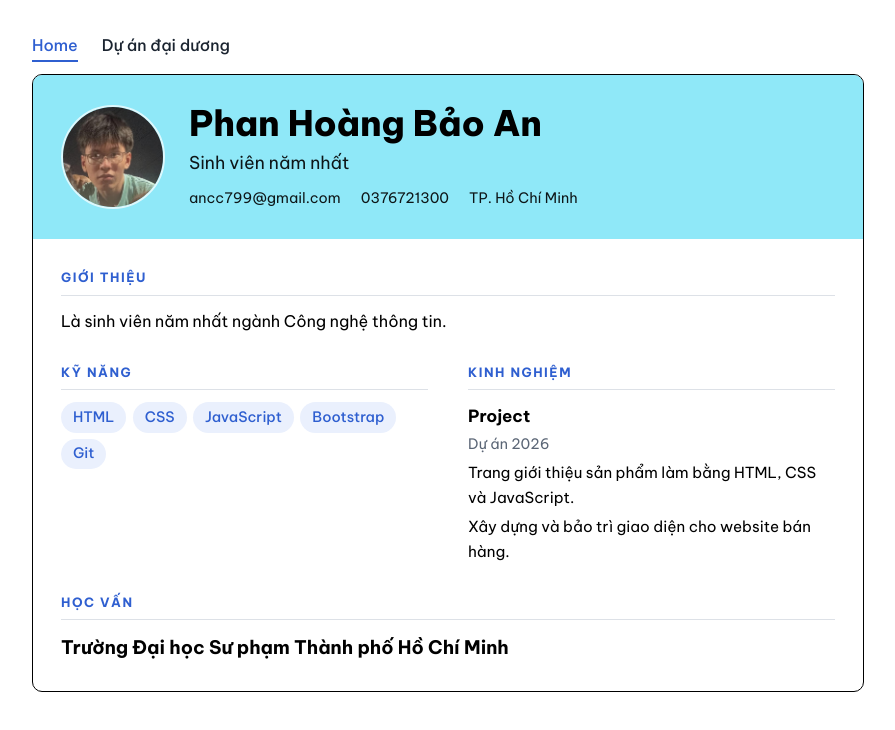
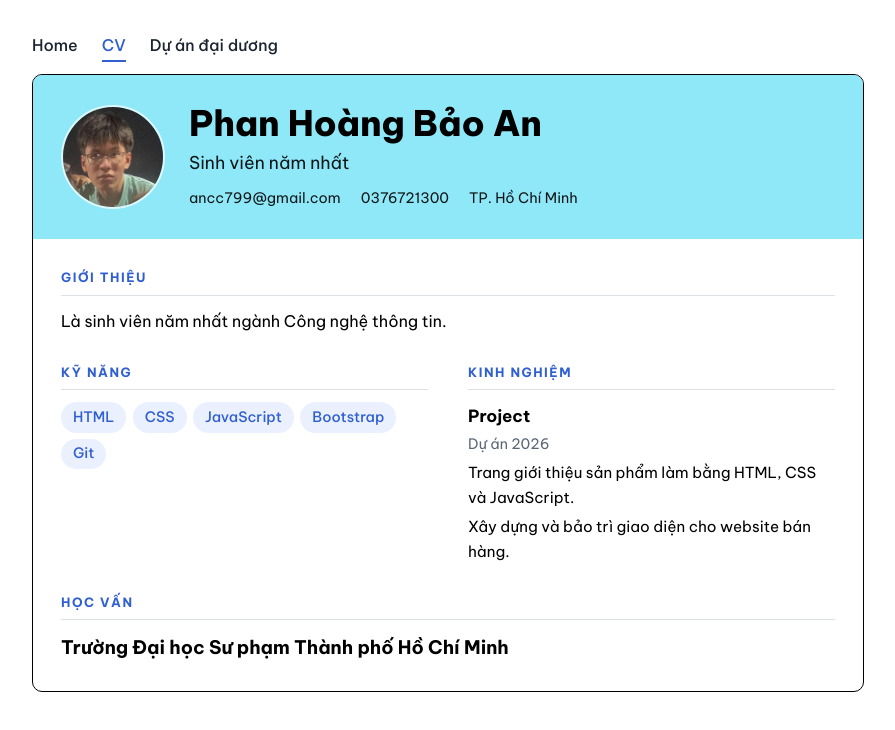
Before and after one commit to anck368/anck368.github.io, a plain HTML site: page BT/profile.html in a window 1280 px wide. Shown: the whole page, without its empty margins (192-1087 px from the left). Drawn offline with Linux system fonts and the light colour scheme.

Commit message:
Update profile.html

```diff
--- a/BT/profile.html
+++ b/BT/profile.html
@@ -98,8 +98,9 @@ h2 {
 <header class="menu">
     <nav>
         <ul>
-          <li><a href="profile.html" aria-current="page">Home</a></li>
-            <li><a href="fish.html">Dự án đại dương</a></li>
+          <li><a href="index.html">Home</a></li>
+          <li><a href="profile.html" aria-current="page">CV</a></li>
+          <li><a href="fish.html">Dự án đại dương</a></li>
         </ul>
     </nav>
 </header>
```
